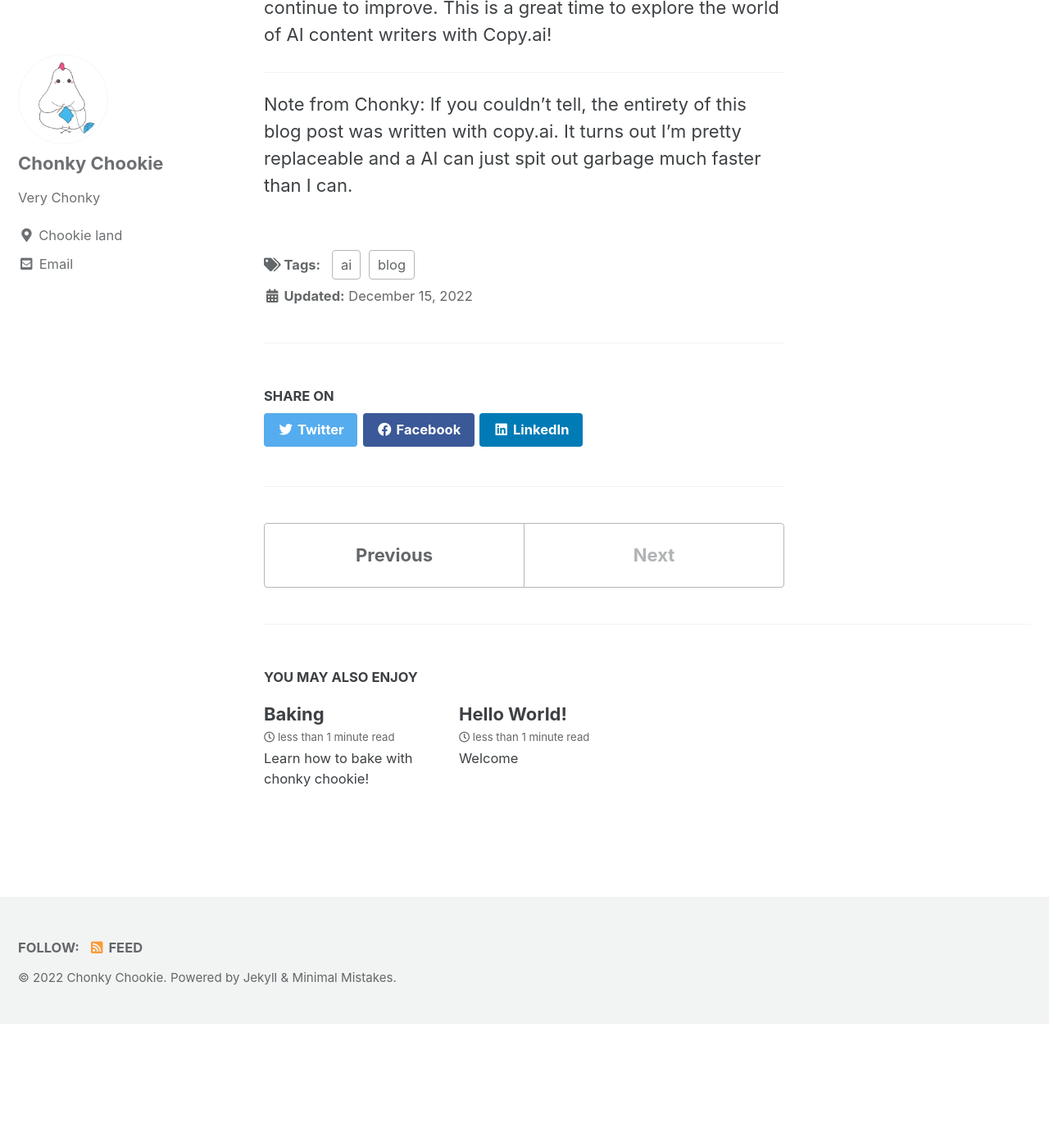
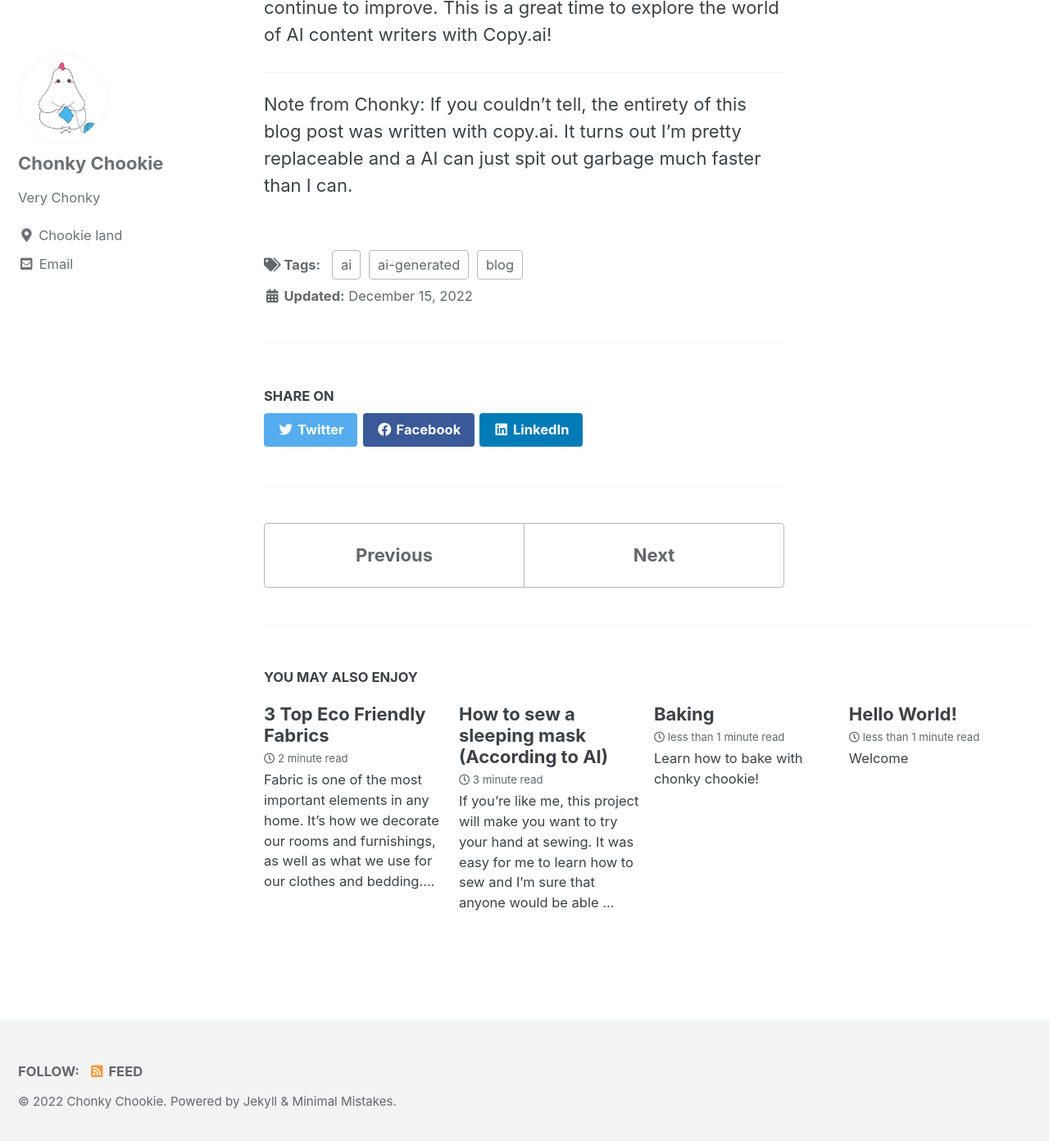
Before and after one commit to ChonkyChookie/ChonkyChookie, a Jekyll site: the page built from _posts/2022-12-15-ExploringTheWorldOfAIContentWriters.md, in a window 1280 px wide and 1400 px high, scrolled down 2848 px. Shown: the top 1392 px of the window at 82% size. Built offline with Jekyll 4.4.1, drawn with Linux system fonts in a browser that asks for light colours; cached includes are drawn as plain includes; before the commit the page ends 4097 px from its top, so only the background shows below that; some of the changed lines change nothing that is shown; some of the changed text lies outside the part shown.

Commit message:
two more posts written by copy ai

```diff
--- a/_posts/2022-12-15-ExploringTheWorldOfAIContentWriters.md
+++ b/_posts/2022-12-15-ExploringTheWorldOfAIContentWriters.md
@@ -1,11 +1,12 @@
 ---
-title:  "Exploring the World of AI Content Writers with Copy.ai"
+title: "Exploring the World of AI Content Writers with Copy.ai"
 excerpt: Copy.ai is a new kind of content writer. It's an AI that can write any type of content and it can do it quickly, easily and with precision. But how does it work? Let's dig in to find out!
 tags:
   - blog
   - ai
+  - ai-generated
 ---
-## Introduction'
+## Introduction
 Copy.ai is a new kind of content writer. It's an AI that can write any type of content and it can do it quickly, easily and with precision. But how does it work? Let's dig in to find out!
 
 ## A New Kind of Content Writer
--- /dev/null
+++ b/_posts/2022-12-15-SewASleepingMask.md
@@ -0,0 +1,62 @@
+---
+title: "How to sew a sleeping mask (According to AI)"
+excerpt: "If you're like me, this project will make you want to try your hand at sewing. It was easy for me to learn how to sew and I'm sure that anyone would be able to do it with a little patience and practice. The end result is a sleeping mask that looks great and can be worn with any outfit!"
+tags:
+  - sewing
+  - ai-generated
+---
+## Introduction
+
+If you're like me, this project will make you want to try your hand at sewing. It was easy for me to learn how to sew and I'm sure that anyone would be able to do it with a little patience and practice. The end result is a sleeping mask that looks great and can be worn with any outfit!
+
+## This easy project makes a great gift.
+
+This project makes a great gift. The sleeping mask is perfect for anyone who travels and likes to sleep in, or anyone who likes to sleep in a dark room.
+
+You can use any fabric you want, but I recommend using fleece because it's easy to iron, washable, and soft.
+
+## What You'll Need
+
+Fabric
+
+Elastic
+
+Thread (for the elastic)
+
+## Cut the pattern out of the fabric.
+
+To make sure your mask is the right size, you'll need to measure the circumference of your head. You can do this by wrapping a measuring tape around your head and marking where it meets at its widest point (usually just above the eyebrows). Then mark another line on that same spot and draw an upside-down "V" shape in between them. The distance between those two lines will give you an idea of how much fabric is needed for each side of your sleeping mask.
+
+Once you have cut out all four pieces of fabric—two front panels and two back panels—sew them together along one side seam (the part where they meet each other) with regular sewing machine stitches: pinning as necessary so that everything stays straight while sewing through multiple layers at once; use backstitching or hand stitching only if absolutely necessary (this isn't necessary unless there are major sections sewn together).
+
+## Add the elastic and sew it together.
+
+Sew the elastic on the back side of the mask.
+
+Sew it to the mask, but leave a little space to be able to adjust it later.
+
+## Mark your place to sew the elastic.
+
+Measure the length of elastic you will need and mark it with a pin. You can use your ruler or measuring tape, whichever is more comfortable for you! When marking, make sure that all measurements are straight and even across each piece of fabric before moving onto the next step in this process.
+
+## Sew the seam around the edge of the fabric.
+
+Use a straight stitch, starting at one side of your fabric and moving in a continuous line along its entire length. As you sew, use light pressure to keep everything neat and even; don't worry about being precise here—the mask is going to look great even if it's not perfect!
+
+## Flatten and sew it so that it looks nice and is comfortable to wear.
+
+It is also important to flatten and sew the sleeping mask so that it looks nice and is comfortable to wear. A flat sleeping mask will help keep your eyes from getting too dry while you sleep, which can happen when you use a foldable one. If you have trouble sewing with a machine, try using an ironing board instead; this way, you won't have an uneven surface under which to work!
+
+## A sleeping mask can be yours with a little patience, creativity and bit of material.
+
+A sleeping mask is a great gift, and it's easy to make. You can use any type of fabric, elastic and color. The only limit is your imagination!
+
+The sewing pattern will show you how to cut out the pieces for each side of the sleeping mask. Once you've made this part of your project, follow these steps:
+
+Sew together two pieces of fabric with right sides facing each other so that they overlap slightly at one end (this will be where we attach our elastic).
+
+Cut two strips of 1/2 inch wide elastic that are long enough to wrap around both sides of your face comfortably while still being short enough so they don’t slip off easily when sleeping at night (you may want to double check this measurement before cutting).
+
+## Conclusion
+
+And there you have it! A sleeping mask that will keep your eyes from drying out and will keep your face warm. It’s easy to make, easy to wear and won’t take too much time or energy. You can now start sewing on those masks for all of your friends who love sleeping in those cold winter months.
--- /dev/null
+++ b/_posts/2022-12-15-ThreeTopEcoFriendlyFabrics.md
@@ -0,0 +1,35 @@
+---
+title: 3 Top Eco Friendly Fabrics
+excerpt: Fabric is one of the most important elements in any home. It's how we decorate our rooms and furnishings, as well as what we use for our clothes and bedding. But did you know that there are other ways to make your fabrics eco friendly? If you're looking for something new or just want an upgrade on your current choices, these three fabrics might be right up your alley organic cotton, hemp, and linen!
+
+tags:
+  - fabric
+  - eco-friendly
+  - ai-generated
+---
+
+## Introduction
+
+Fabric is one of the most important elements in any home. It's how we decorate our rooms and furnishings, as well as what we use for our clothes and bedding. But did you know that there are other ways to make your fabrics eco friendly? If you're looking for something new or just want an upgrade on your current choices, these three fabrics might be right up your alley: organic cotton, hemp, and linen!
+
+## Organic Cotton
+
+Organic cotton is grown without the use of pesticides or fertilizers. It's a renewable resource, which means it can be used again in the future. In addition, organic cotton is grown using sustainable practices and methods that don't harm the environment or human health (notably it doesn't contain genetically modified organisms).
+
+If you're looking for eco-friendly fabrics that are also comfortable and soft, organic cotton is what you want!
+
+## Hemp
+
+Hemp is a sustainable, renewable resource that can be used in countless ways. With its natural properties and low environmental impact, hemp has become a popular choice for those who want to be eco friendly.
+
+Hemp is an excellent option for those who want to be more eco friendly because it requires no pesticides or fertilizers to grow which means your clothes will not have any harmful chemicals on them. The fibers found in the hemp plant are strong and durable so they can be used in clothing as well as other products like paper or rope. The plant grows quickly after being planted and produces large amounts of fiber per acre compared with cotton which takes about five times longer!
+
+## Linen
+
+Linen is a natural fabric made from flax. It’s also known as linen, cotton and hemp. Linen can be used to make clothing, bedding and many other items such as tablecloths and napkins.
+
+Linen is a sustainable fabric because it can be grown without pesticides or fertilizers. This means that you don't have to worry about toxic chemicals being used in the production process of your clothes or sheets!
+
+## Conclusion
+
+We hope that we’ve given you a better idea of what to look for in an eco friendly fabric, and how to find it. If you're still not sure, ask yourself if your goal is to be as green as possible in your daily life or just occasionally. The answer will help you determine where to start with your search.
```
